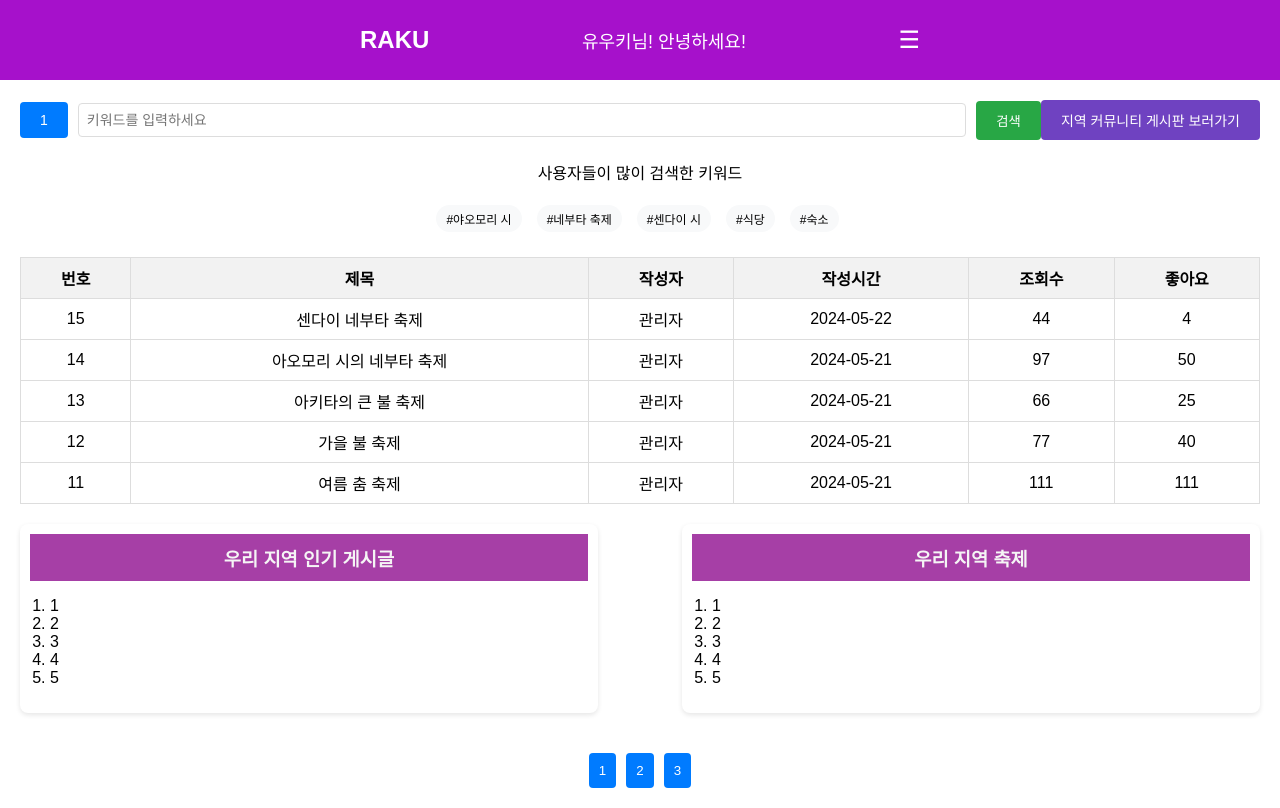
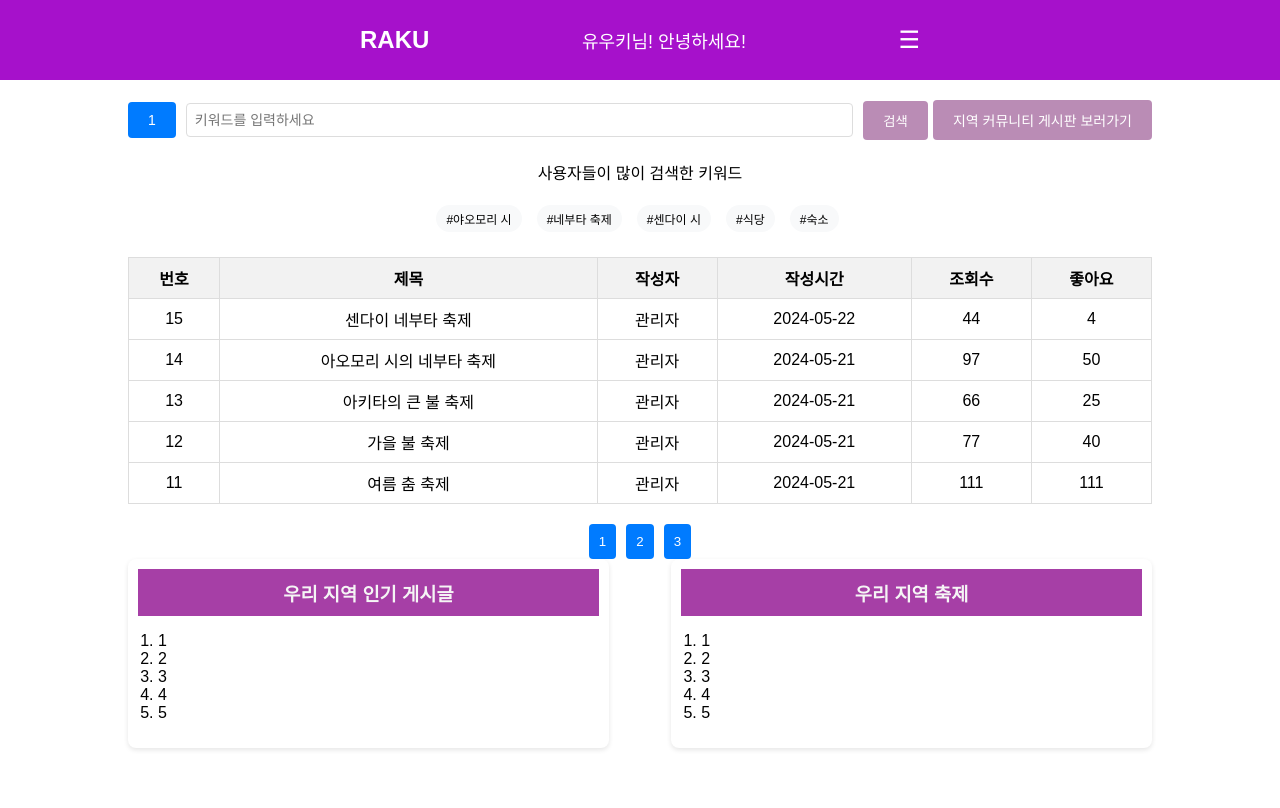
Before and after one commit to kkjp2/RAKUTeamProject, a React (Create React App) app: page /festival_board_list/1 in a window 1280 px wide. Built offline with nearby package versions, Linux system fonts and the light colour scheme.

Commit message:
기반완성(디자인수정필요)

```diff
--- a/package.json
+++ b/package.json
@@ -6,6 +6,8 @@
     "@testing-library/jest-dom": "^5.17.0",
     "@testing-library/react": "^13.4.0",
     "@testing-library/user-event": "^13.5.0",
+    "axios": "^1.7.7",
+    "mysql": "^2.18.1",
     "react": "^18.3.1",
     "react-dom": "^18.3.1",
     "react-router-dom": "^6.26.2",
--- a/src/Components/Layout/notice/header/header.css
+++ b/src/Components/Layout/notice/header/header.css
@@ -12,6 +12,12 @@
 .header .main_header{
   margin-left: 350px;
   position: relative;
+  color: white;
+
+}
+.header .main_header a{
+  text-decoration: none;
+  background-color: #A611CB;
   color: white;
 
 }
--- a/src/Components/Layout/notice/header/header.js
+++ b/src/Components/Layout/notice/header/header.js
@@ -1,6 +1,7 @@
 // ./components/layout/header/header.js
 import './header.css';
 import React,{useState} from 'react';
+
 
 
 
@@ -30,7 +31,7 @@ const Header = () => {
 
   return (
     <header className="header">
-      <h1 className="main_header">RAKU</h1>
+      <h1 className="main_header"><a href='/'>RAKU</a></h1>
       <div className="user-id">유우키님! 안녕하세요!</div>
       <div className="menu-icon" onClick={toggleMenu}>
         ☰
@@ -40,7 +41,6 @@ const Header = () => {
         <div className="dropdown-menu">
           <ul>
 
-          <li><a href="/">메인 페이지</a></li>
             <li><a href="/mypage">마이페이지</a></li>
             <li><a href="/edit-profile">개인정보 수정</a></li>
             <li><a href="/logout">로그아웃</a></li>
--- a/src/Components/Layout/notice/main/WritingPage.js
+++ b/src/Components/Layout/notice/main/WritingPage.js
@@ -43,10 +43,7 @@ const WritingPage = () => {
           value={content}
           onChange={(e) => setContent(e.target.value)}
         />
-        <img
-            src={imgFile ? imgFile :`/images/icon/user.png`}
-            alt="프로필 이미지"
-        />
+
 
 
 
--- a/src/Components/Layout/notice/main/festival_board_list.css
+++ b/src/Components/Layout/notice/main/festival_board_list.css
@@ -1,5 +1,7 @@
 .festival-board {
   font-family: Arial, sans-serif;
+  margin: 0 auto;
+  width: 80%;
   padding: 20px;
 }
 
--- a/src/Components/Layout/notice/main/festival_board_list.js
+++ b/src/Components/Layout/notice/main/festival_board_list.js
@@ -91,6 +91,12 @@ const RegionFestivalBoard = () => {
           </tbody>
         </table>
       </div>
+            {/* 페이지네이션 */}
+            <div className="pagination">
+        <button className="page-btn">1</button>
+        <button className="page-btn">2</button>
+        <button className="page-btn">3</button>
+      </div>
 
       {/* 사이드 섹션 */}
       <div className="side-section">
@@ -116,12 +122,7 @@ const RegionFestivalBoard = () => {
         </div>
       </div>
 
-      {/* 페이지네이션 */}
-      <div className="pagination">
-        <button className="page-btn">1</button>
-        <button className="page-btn">2</button>
-        <button className="page-btn">3</button>
-      </div>
+
     </div>
   );
 };
--- a/src/Components/Layout/notice/main/mainboard.js
+++ b/src/Components/Layout/notice/main/mainboard.js
@@ -10,6 +10,21 @@ const MainBoard = () => {
   const regions = ['큐슈&오키나와', '주고쿠', '시코쿠', '주부', '간사이', '간토', '도호쿠', '홋카이도'];
 
   const navigate = useNavigate();
+  const recommendedPosts = [
+    '부동산 구입시 10가지!',
+    '주식 투자 필수 팁',
+    '효율적인 자산관리 방법',
+    '새로운 부동산 규정',
+    '성공적인 창업 전략'
+  ];
+  const recommendedPosts2=[
+    '불꽃 축제',
+    '얼음 축제',
+    '도깨비 축제',
+    '꽃 놀이',
+    '물 놀이'
+  ];
+
 
   const handleBoardClick = (region) => {
     navigate(`/region_board_list/${region}`);
@@ -53,22 +68,20 @@ const MainBoard = () => {
       <section className="recommendation-section">
         <div className="recommendation-list">
           <h2 className='bottom-list'>오늘 추천을 가장 많이 받은 게시글</h2>
-          {[1, 2, 3, 4, 5].map((rank) => (
+          {recommendedPosts.map((post,rank) => (
             <div className="recommendation-item" key={rank}>
-              <div className="rank">{rank}</div>
-              <div className="content">부동산 구입시 10가지!</div>
-
-
+              <div className="rank">{rank+1}</div>
+              <div className="content">{post}</div>
             </div>
           ))}
         </div>
 
         <div className="recommendation-list">
           <h2 className='bottom-list'>오늘 추천을 많이 받은 축제 게시글</h2>
-          {[1, 2, 3, 4, 5].map((rank) => (
+          {recommendedPosts2.map((post,rank) => (
             <div className="recommendation-item" key={rank}>
-              <div className="rank">{rank}</div>
-              <div className="content">불꽃 전야제!</div>
+              <div className="rank">{rank+1}</div>
+              <div className="content">{post}</div>
             </div>
           ))}
         </div>
--- a/src/Components/Layout/notice/main/region_board_list.css
+++ b/src/Components/Layout/notice/main/region_board_list.css
@@ -27,7 +27,26 @@ body {
     margin-bottom: 20px;
   }
 
+  .toolbar .search{
+    position: relative;
+    border: 0;
+    display: inline-block;
+    text-align: center;
+    color: white;
+    background-color: #BA8CB5;
+    margin-right: 5px;
+  }
+  .toolbar .purple-btn{
+    position: relative;
+    border: 0;
+    display: inline-block;
+    text-align: center;
+    color: white;
+    background-color: #BA8CB5;
+
+  }
   .blue-btn, .purple-btn {
+
     background-color: #5dafff;
     color: white;
     border: none;
@@ -37,9 +56,6 @@ body {
     font-size: 14px;
   }
 
-  .purple-btn {
-    background-color: #e81bb5;
-  }
 
   .search-bar {
     flex-grow: 1;
```
Also changed, not shown: 1 other file (tests, documents, lock files or other folders).
